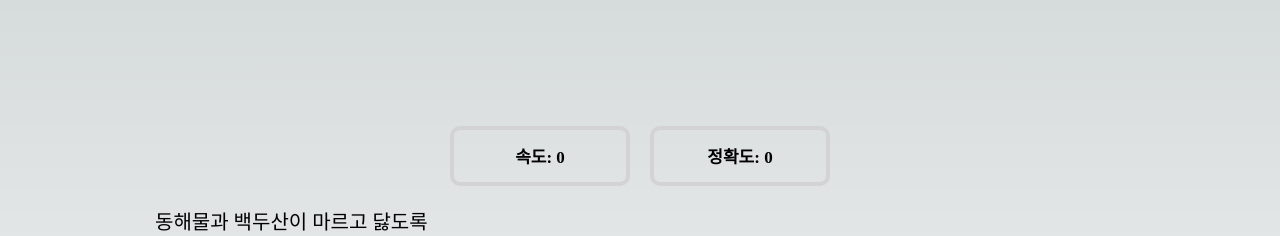
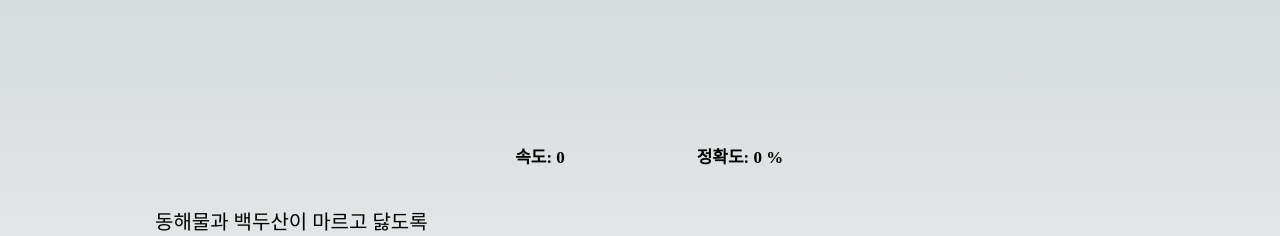
Before and after one commit to kyw0716/typing-master, a Next.js app: page / in a window 1280 px wide. Shown: the top 236 px of the page. Built offline with nearby package versions, Linux system fonts and the light colour scheme.

Commit message:
style: 실시간 속도, 정확도 뷰어 스타일 변경

```diff
--- a/pages/index.tsx
+++ b/pages/index.tsx
@@ -1,7 +1,7 @@
 import { useState } from "react";
 import styled from "styled-components";
 import SentenceTyping from "../src/components/feature/SentenceTyping";
-import { KoreanNationalAnthem } from "../src/components/feature/SentenceTyping/Static";
+import { KoreanNationalAnthem } from "../src/components/share/Sentences";
 import VirtualKeyboard from "../src/components/feature/VirtualKeyboard";
 
 const Style = {
@@ -19,6 +19,7 @@ const Style = {
 
 export default function Test() {
   const [typeAmount, setTypeAmount] = useState<number>(0);
+
   return (
     <Style.Wrapper>
       <SentenceTyping
--- a/src/components/feature/SentenceTyping/TypingCalculator.tsx
+++ b/src/components/feature/SentenceTyping/TypingCalculator.tsx
@@ -12,8 +12,8 @@ const Style = {
   ResultViewer: styled.div`
     width: 180px;
     height: 60px;
-    border: 4px solid lightgrey;
-    border-radius: 10px;
+    /* border: 4px solid lightgrey;
+    border-radius: 10px; */
     display: flex;
     justify-content: center;
     align-items: center;
@@ -88,7 +88,7 @@ export default function TypingCalculator({
   return (
     <Style.ResultWrapper>
       <Style.ResultViewer>속도: {typeSpeed}</Style.ResultViewer>
-      <Style.ResultViewer>정확도: {typeAccuracy}</Style.ResultViewer>
+      <Style.ResultViewer>정확도: {typeAccuracy} %</Style.ResultViewer>
     </Style.ResultWrapper>
   );
 }
```
Also changed, not shown: src/components/share/Sentences.tsx (renamed from src/components/feature/SentenceTyping/Static.tsx).
